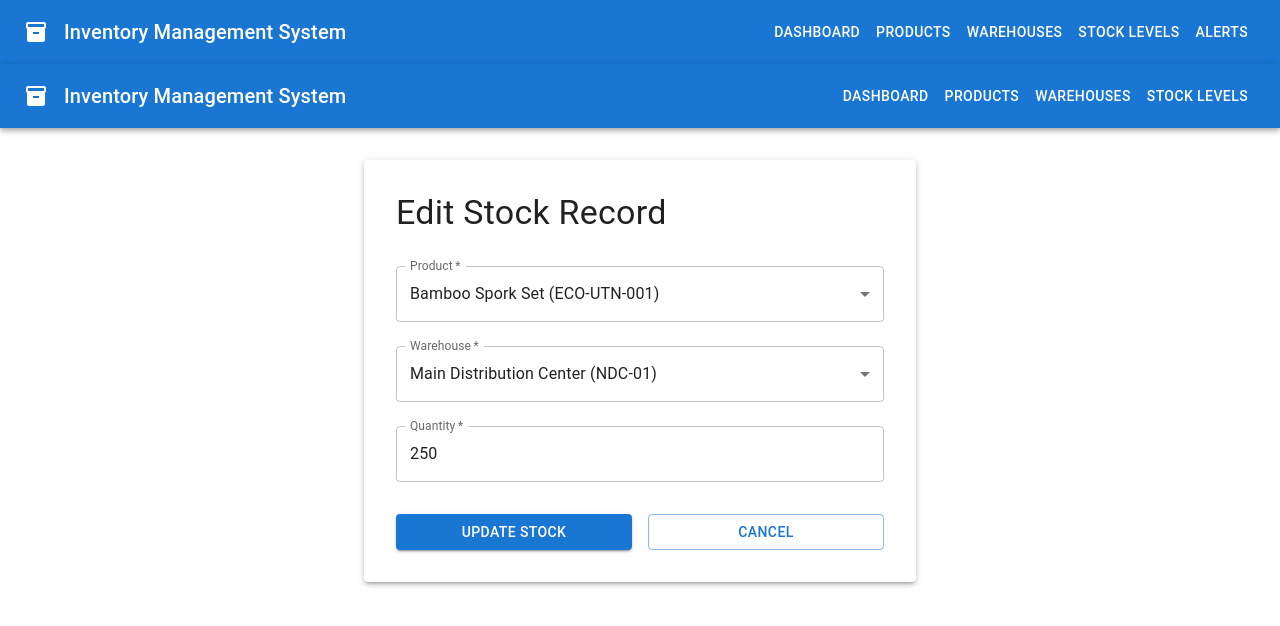
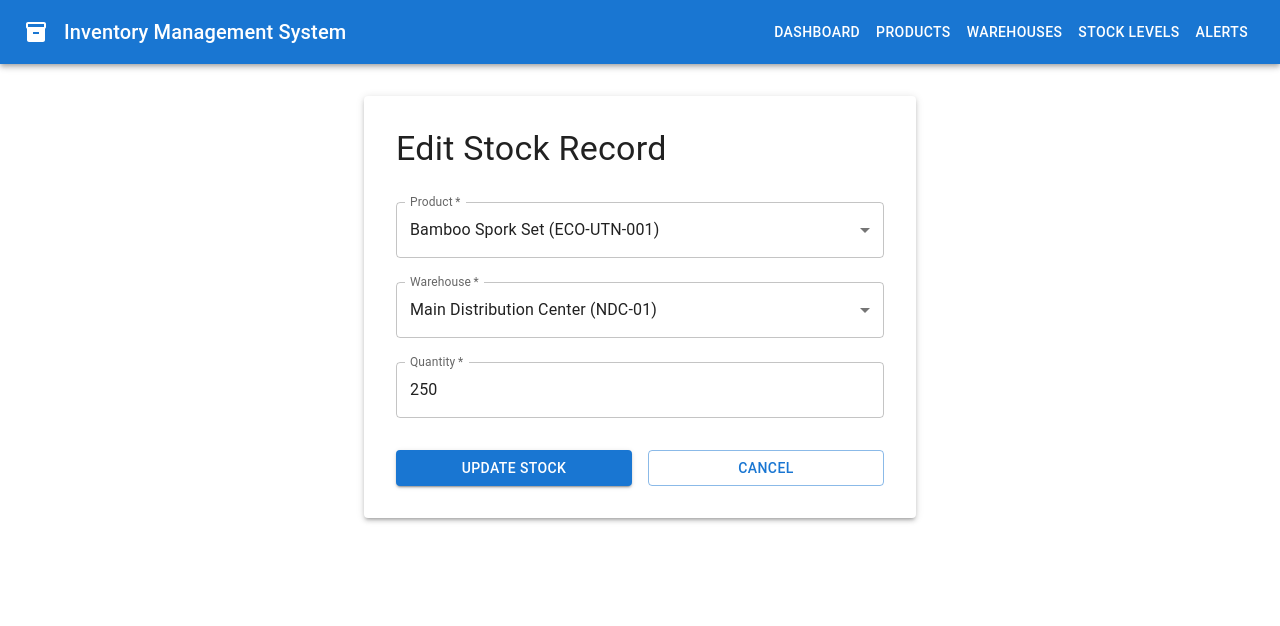
Before and after one commit to Amir-Webdev/inventory-management-task, a Next.js app: page /stock/edit/1 in a window 1280 px wide. Shown: the top 626 px of the page. Built offline with nearby package versions, Linux system fonts and the light colour scheme.

Commit message:
Removed Header From Stock Pagers

```diff
--- a/src/pages/stock/edit/[id].tsx
+++ b/src/pages/stock/edit/[id].tsx
@@ -72,28 +72,6 @@ export default function EditStock() {
   }
 
   return (
-    <>
-      <AppBar position="static">
-        <Toolbar>
-          <InventoryIcon sx={{ mr: 2 }} />
-          <Typography variant="h6" component="div" sx={{ flexGrow: 1 }}>
-            Inventory Management System
-          </Typography>
-          <Button color="inherit" component={Link} href="/">
-            Dashboard
-          </Button>
-          <Button color="inherit" component={Link} href="/products">
-            Products
-          </Button>
-          <Button color="inherit" component={Link} href="/warehouses">
-            Warehouses
-          </Button>
-          <Button color="inherit" component={Link} href="/stock">
-            Stock Levels
-          </Button>
-        </Toolbar>
-      </AppBar>
-
     <Container maxWidth="sm" sx={{ mt: 4, mb: 4 }}>
       <Paper elevation={3} sx={{ p: 4 }}>
         <Typography variant="h4" component="h1" gutterBottom>
@@ -113,9 +91,7 @@ export default function EditStock() {
             label="Product"
             name="productId"
             value={form.watch("productId") || ""}
-              onChange={(e) =>
-                form.setValue("productId", Number(e.target.value))
-              }
+            onChange={(e) => form.setValue("productId", Number(e.target.value))}
           >
             {products.map((product) => (
               <MenuItem key={product.id} value={product.id}>
@@ -150,9 +126,7 @@ export default function EditStock() {
             type="number"
             inputProps={{ min: "0" }}
             value={form.watch("quantity")}
-              onChange={(e) =>
-                form.setValue("quantity", Number(e.target.value))
-              }
+            onChange={(e) => form.setValue("quantity", Number(e.target.value))}
           />
           <Box sx={{ mt: 3, display: "flex", gap: 2 }}>
             <Button
@@ -164,18 +138,12 @@ export default function EditStock() {
             >
               {isSaving ? "Saving..." : "Update Stock"}
             </Button>
-              <Button
-                fullWidth
-                variant="outlined"
-                component={Link}
-                href="/stock"
-              >
+            <Button fullWidth variant="outlined" component={Link} href="/stock">
               Cancel
             </Button>
           </Box>
         </Box>
       </Paper>
     </Container>
-    </>
   );
 }
```
Also changed, not shown: src/pages/stock/add.tsx (+3 -35 lines), src/pages/stock/index.tsx (+0 -23 lines). Lines whose indentation alone changed are shown as unchanged.
